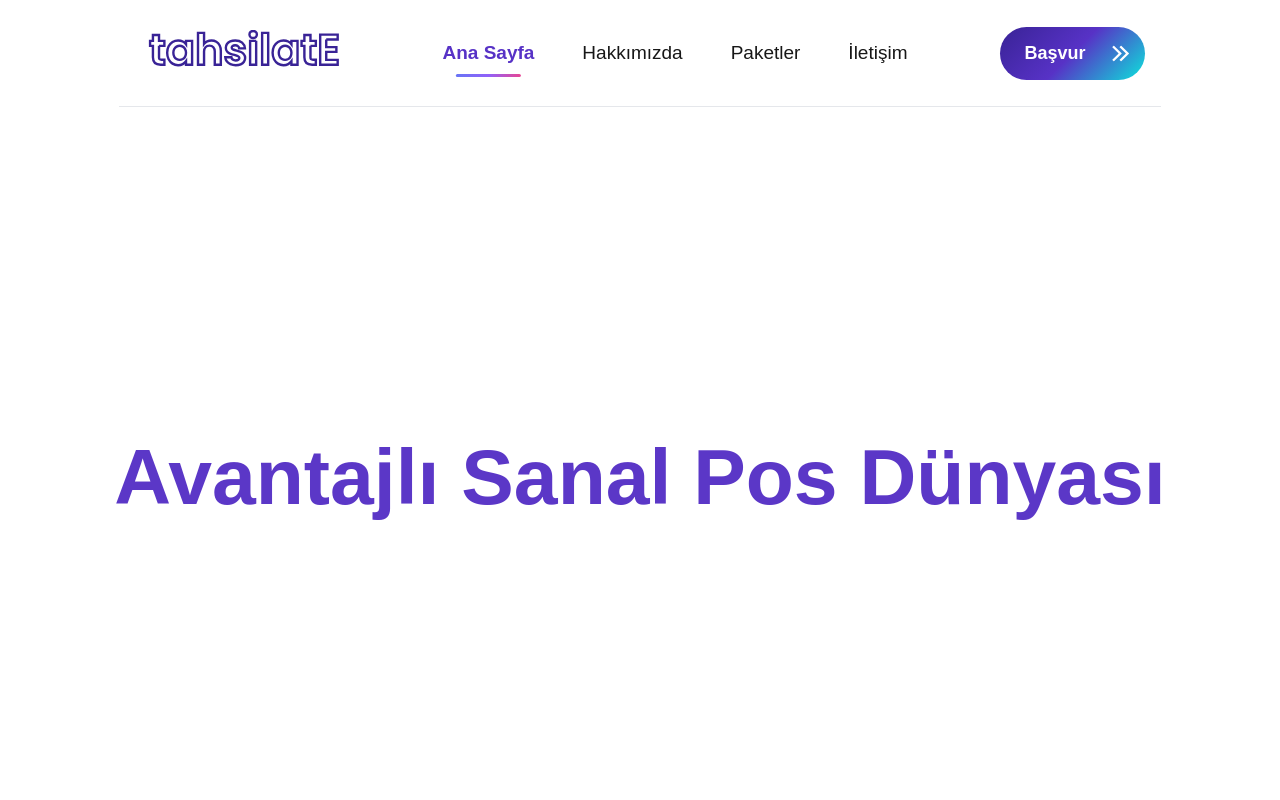
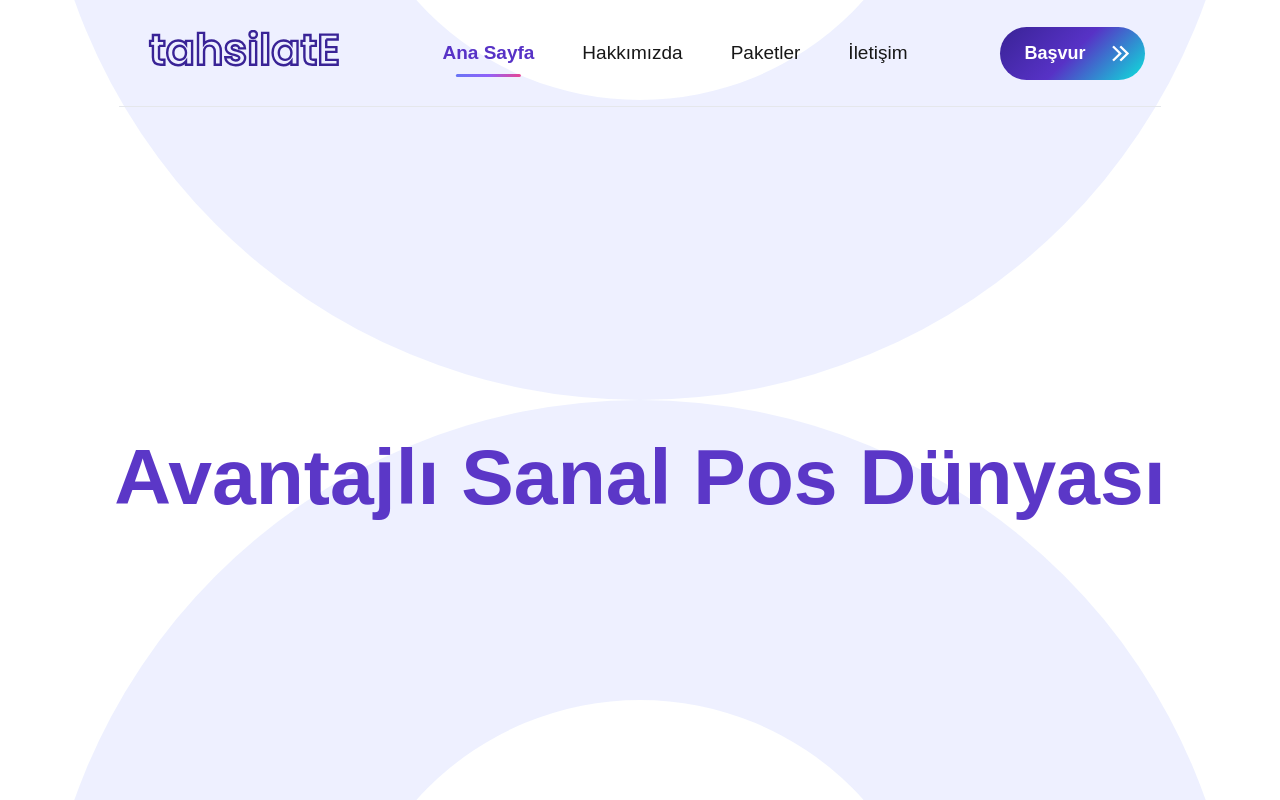
Before and after one commit to zeynepanl/tahsilat, a Next.js app: page / in a window 1280 px wide. Shown: the top 800 px of the page. Built offline with nearby package versions, Linux system fonts and the light colour scheme.

Commit message:
add background svg

```diff
--- /dev/null
+++ b/components/HomePage/BackgroundSVG.js
@@ -0,0 +1,69 @@
+import React, { useEffect, useRef } from "react";
+import dynamic from "next/dynamic";
+
+// Dynamic import ile GSAP
+const gsap = dynamic(() => import("gsap"), { ssr: false });
+const ScrollTrigger = dynamic(() => import("gsap/ScrollTrigger"), { ssr: false });
+
+const BackgroundSVG = () => {
+  const svgRef = useRef(null);
+
+  useEffect(() => {
+    const loadGsap = async () => {
+      const gsapInstance = (await import("gsap")).default;
+      const ScrollTriggerInstance = (await import("gsap/ScrollTrigger")).default;
+
+      gsapInstance.registerPlugin(ScrollTriggerInstance);
+
+      // GSAP animasyonu
+      gsapInstance.to(svgRef.current, {
+        rotate: 360, // SVG döner
+        scrollTrigger: {
+          trigger: document.body, // Tüm sayfa boyunca çalışır
+          start: "top top", // Başlangıç noktası
+          end: "bottom bottom", // Bitirme noktası
+          scrub: 1, // Scroll hareketine bağlı
+        },
+        duration: 3,
+        ease: "linear",
+      });
+    };
+
+    loadGsap();
+  }, []);
+
+  return (
+    <div
+      style={{
+        position: "fixed",
+        top: 0,
+        left: 0,
+        width: "100vw",
+        height: "100vh",
+        zIndex: -1, // Arka planda kalır
+        overflow: "hidden",
+        display: "flex",
+        justifyContent: "center",
+        alignItems: "center",
+      }}
+    >
+      <svg
+        ref={svgRef}
+        xmlns="http://www.w3.org/2000/svg"
+        viewBox="0 0 480 480"
+        fill="#8A9DFF" // Daha koyu renk
+        style={{
+          width: "150vw",
+          height: "150vh",
+          opacity: 0.15, // Şeffaflık
+          transformOrigin: "center center", // Dönüş merkezi
+        }}
+      >
+        <path d="M240 240A240 240 0 0 0 0 480h120a120 120 0 0 1 240 0h120a240 240 0 0 0-240-240Z"></path>
+        <path d="M480 0H360a120 120 0 0 1-240 0H0a240 240 0 1 0 480 0Z"></path>
+      </svg>
+    </div>
+  );
+};
+
+export default BackgroundSVG;
--- a/pages/index.js
+++ b/pages/index.js
@@ -13,6 +13,7 @@ import CreatePool from '@/components/HomePage/CreatePool'
 import SubDealer from '@/components/HomePage/SubDealer'
 import PaymentLinkIntro from '@/components/HomePage/PaymentLinkIntro'
 import PhysicalPOSSolutions from '@/components/HomePage/PhysicalPOSSolutions'
+import BackgroundSVG from '@/components/HomePage/BackgroundSVG'
 
 export default function Home() {
   return (
@@ -24,6 +25,8 @@ export default function Home() {
         <meta name="viewport" content="width=device-width, initial-scale=1" />
         <link rel="icon" href="/favicon.ico" />
       </Head>
+
+        <BackgroundSVG />
 
       {/* Ana içerik */}
       <main className="max-w-7xl mx-auto">
```
